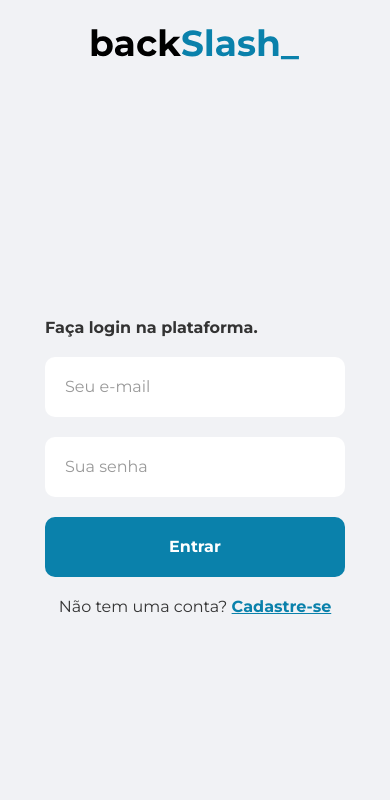
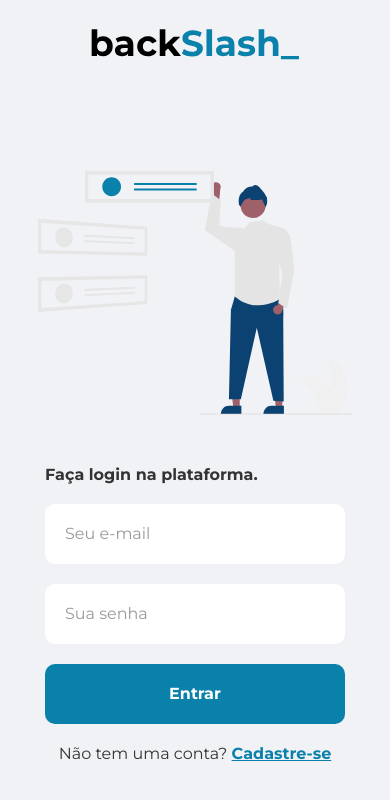
Before and after one commit to matheus-germano/backslash-frontend, a React (Create React App) app: page / in a window 390 px wide. Shown: the top 800 px of the page. Built offline with nearby package versions, Linux system fonts and the light colour scheme.

Commit message:
Fixing home responsivity bugs

```diff
--- a/src/pages/Home/elements.js
+++ b/src/pages/Home/elements.js
@@ -36,6 +36,13 @@ export const ContentContainer = styled.div`
   display: flex;
   align-items: center;
   justify-content: space-between;
+
+  @media (max-width: 768px) {
+    flex-direction: column;
+    justify-content: center;
+
+    gap: 50px;
+  }
 `;
 
 export const HomeAside = styled.aside`
@@ -53,10 +60,18 @@ export const HomeAside = styled.aside`
     @media (max-width: 900px) {
       max-width: 416px;
     }
+
+    @media (max-width: 768px) {
+      max-width: 90%;
+    }
   }
 
   @media (max-width: 768px) {
-    display: none;
+    flex: none;
+
+    p, span {
+      display: none;
+    }
   }
 `;
 
@@ -75,6 +90,10 @@ export const HomeSection = styled.section`
   display: flex;
   align-items: center;
   justify-content: center;
+
+  @media (max-width: 768px) {
+    flex: none;
+  }
 `;
 
 export const HomeForm = styled.form`
```
